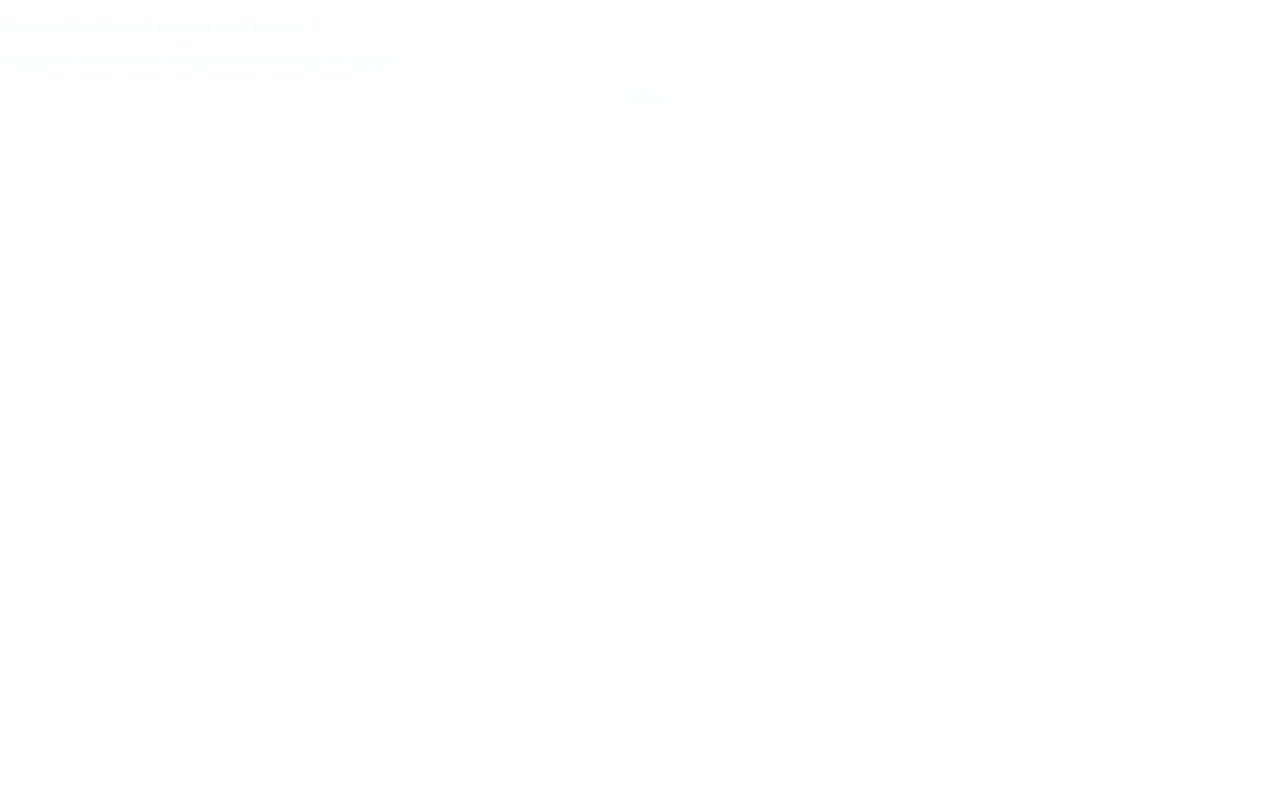
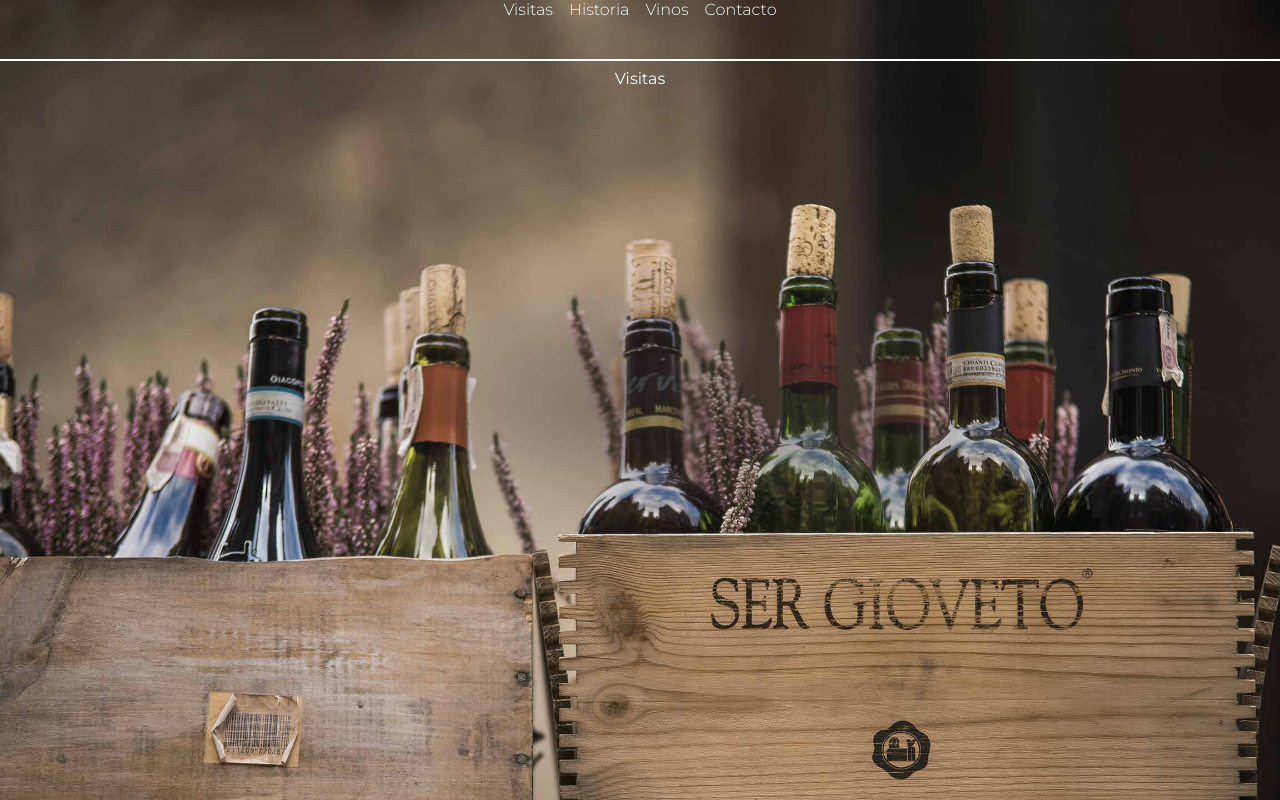
Before and after one commit to danielafreitasacosta/Moises-Daniela-Website, a React (Create React App) app: page /visitas in a window 1280 px wide. Built offline with nearby package versions, Linux system fonts and the light colour scheme.

Commit message:
Adición NavBar a Página de Visitas
Adición NavBar a Página de Visitas
- Más Imagen
- Más divider

```diff
--- a/src/components/core/Footer.js
+++ b/src/components/core/Footer.js
@@ -13,6 +13,9 @@ export default function Footer() {
                 <li>
                     <Link to='/history'>History</Link>
                 </li>
+                <li>
+                    <Link to='/visitas'>Visitas</Link>
+                </li>
             </ul>
             Derechos reservados
         </div>
--- /dev/null
+++ b/src/pages/visitas/Visitas.css
@@ -0,0 +1,8 @@
+.image-grid {
+    display: flex;
+    flex-direction: column;
+    align-items: center;
+    background-image: url('/public/images/main-rev-img-3.jpg'); /* Reemplaza 'background.jpg' con el nombre de tu imagen de fondo */
+    background-size: cover;
+    min-height: 100vh;
+  }
--- a/src/pages/visitas/Visitas.js
+++ b/src/pages/visitas/Visitas.js
@@ -1,15 +1,14 @@
+import NavigationBar from "src/components/core/NavigationBar";
+import "./Visitas.css";
 
-import React from 'react';
-import 'src/pages/visitas/Visitas' // Crearemos este archivo en el siguiente paso
-
-const Pricing = () => {
+export default function Visitas() {
   return (
     <div className="image-grid">
-      <div className="img-center">
-        <img />
+      <NavigationBar />
+      <hr style={{ width: '100%', backgroundColor: 'white', height: '2px', border: 'none', marginTop: '40px' }} />
+      <div>
+        Visitas
       </div>
     </div>
-  );
-};
-
-export default Pricing;
+  )
+}
```
Also changed, not shown: src/App.js (+3 -13 lines), src/pages/vinos/Vinos.js (+11 -0 lines).
